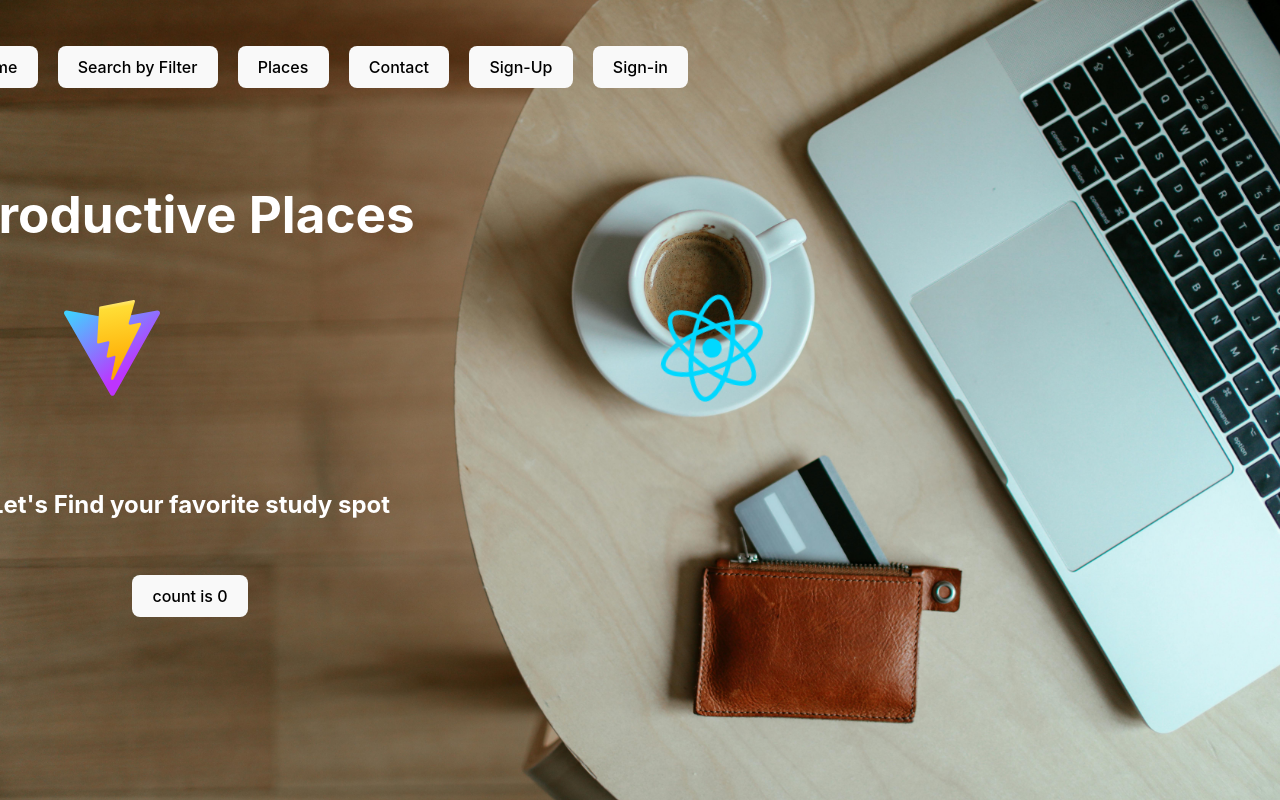
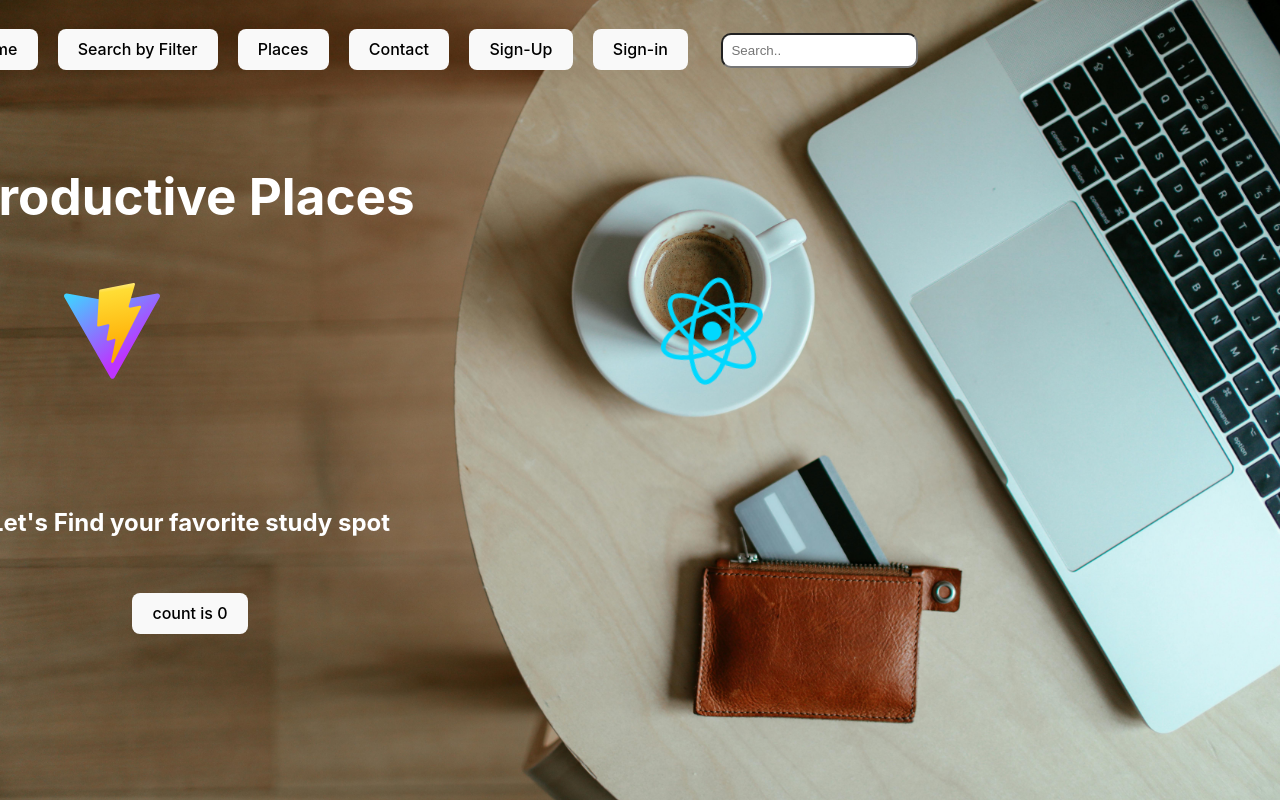
Before and after one commit to Christian-Mirt/S25-Gold, a React (Vite) app in the folder productive-places/: page / in a window 1280 px wide. Built offline with nearby package versions, Linux system fonts and the light colour scheme.

Commit message:
added search bar in html

```diff
--- a/productive-places/src/App.css
+++ b/productive-places/src/App.css
@@ -52,6 +52,12 @@
   transform: translate(-270px, -380px);
 }
 
+.searchBttn{
+  transform: translate(180px, -417px);
+  border-radius: 10px;
+  padding: 8px;
+}
+
 @keyframes logo-spin {
   from {
     transform: rotate(0deg);
--- a/productive-places/src/App.jsx
+++ b/productive-places/src/App.jsx
@@ -25,6 +25,7 @@ function App() {
         <button class = "signUp">Sign-Up</button>
         <button class = "signIn">Sign-in</button>
       </div>
+      <input type="text" placeholder="Search.." class = "searchBttn"></input>
       <h2 class = "subtitle">Let's Find your favorite study spot</h2>
       <div className="card">
         <button onClick={() => setCount((count) => count + 1)} class = "countBttn">
```
